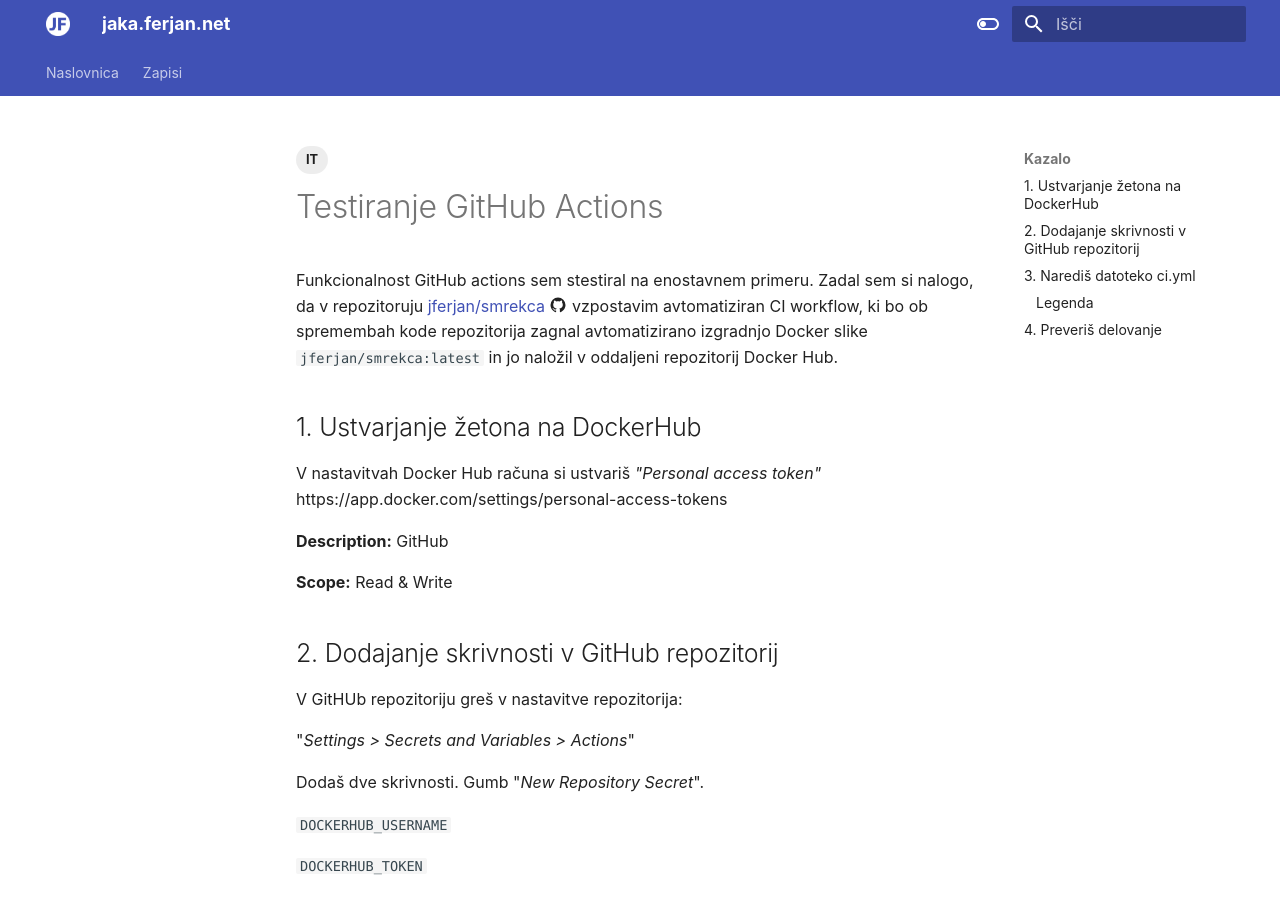
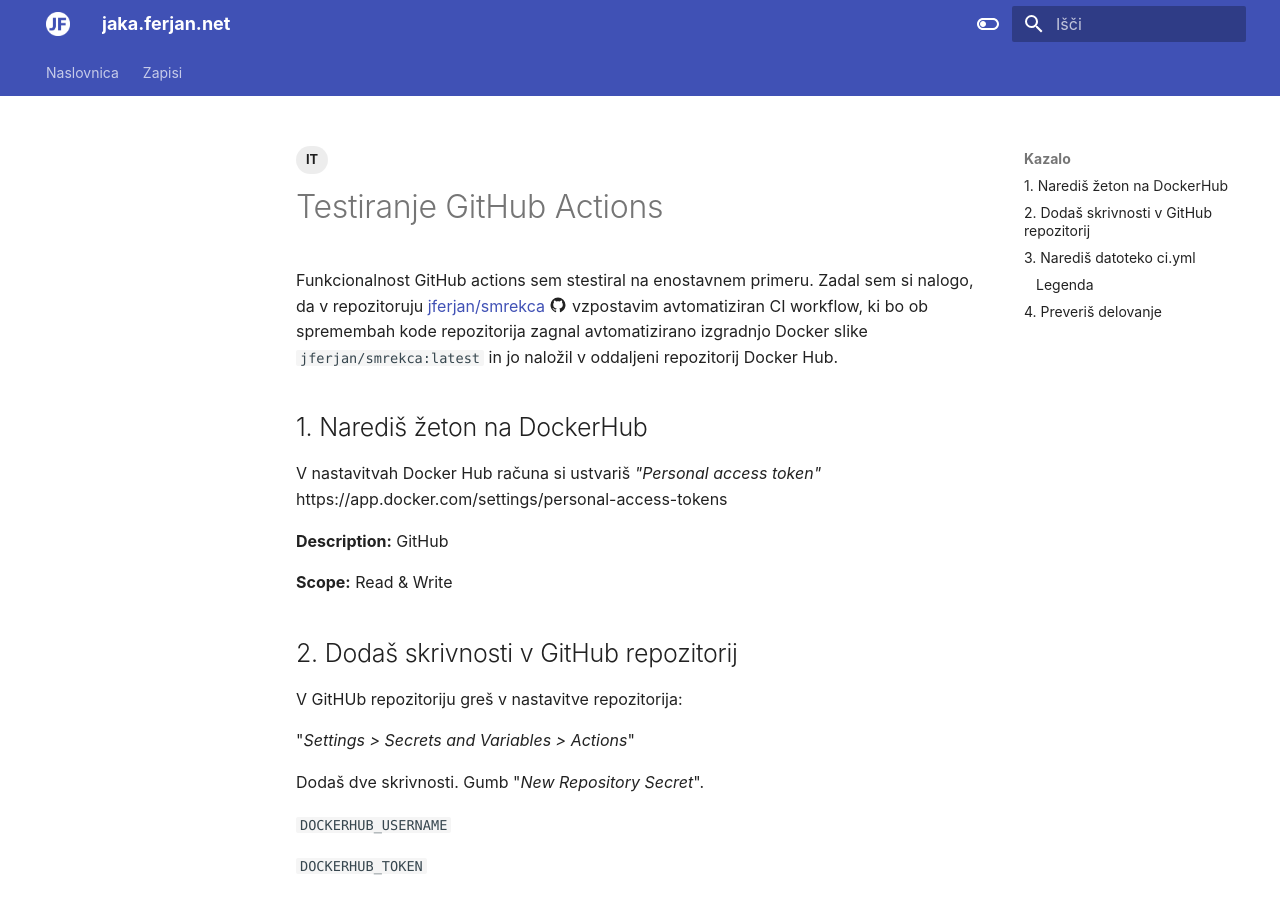
Before and after one commit to jferjan/jferjan.github.io, an MkDocs documentation site: the page built from docs/zapisi/github_actions.md, in a window 1280 px wide and 900 px high. Built offline with MkDocs 1.6.1 and Material for MkDocs 9.7.7, drawn with Linux system fonts in a browser that asks for light colours; comment, search, counter and statistics services are not loaded.

Commit message:
update github_actions.md

```diff
--- a/docs/zapisi/github_actions.md
+++ b/docs/zapisi/github_actions.md
@@ -8,7 +8,7 @@
 Funkcionalnost GitHub actions sem stestiral na enostavnem primeru. Zadal sem si nalogo, da v repozitoruju [jferjan/smrekca](https://github.com/jferjan/smrekca) :material-github: vzpostavim avtomatiziran CI workflow, ki bo ob spremembah kode repozitorija zagnal avtomatizirano izgradnjo Docker slike `jferjan/smrekca:latest` in jo naložil v oddaljeni repozitorij Docker Hub.
 
 
-## 1. Ustvarjanje žetona na DockerHub
+## 1. Narediš žeton na DockerHub
 
 V nastavitvah Docker Hub računa si ustvariš *"Personal access token"*
 https://app.docker.com/settings/personal-access-tokens
@@ -17,7 +17,7 @@
 
 **Scope:** Read & Write
 
-## 2. Dodajanje skrivnosti v GitHub repozitorij
+## 2. Dodaš skrivnosti v GitHub repozitorij
 
 V GitHUb repozitoriju greš v nastavitve repozitorija:
 
```
